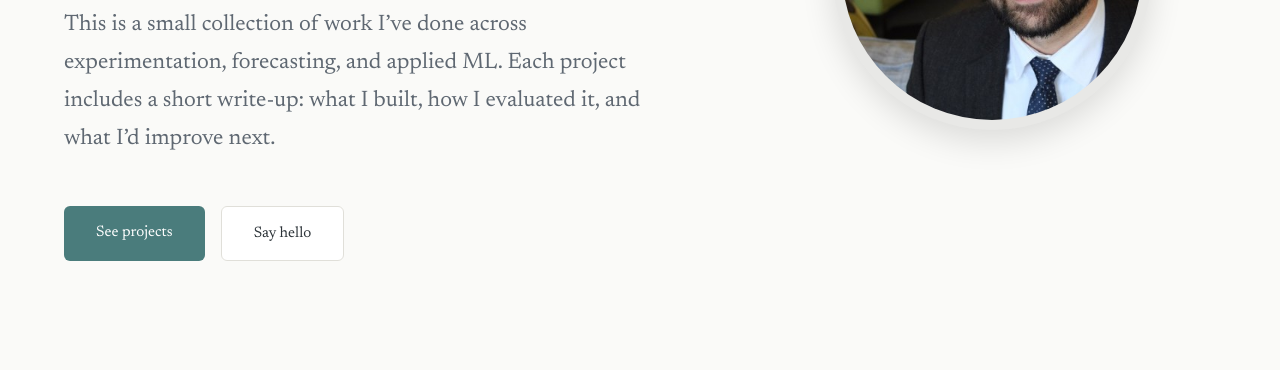
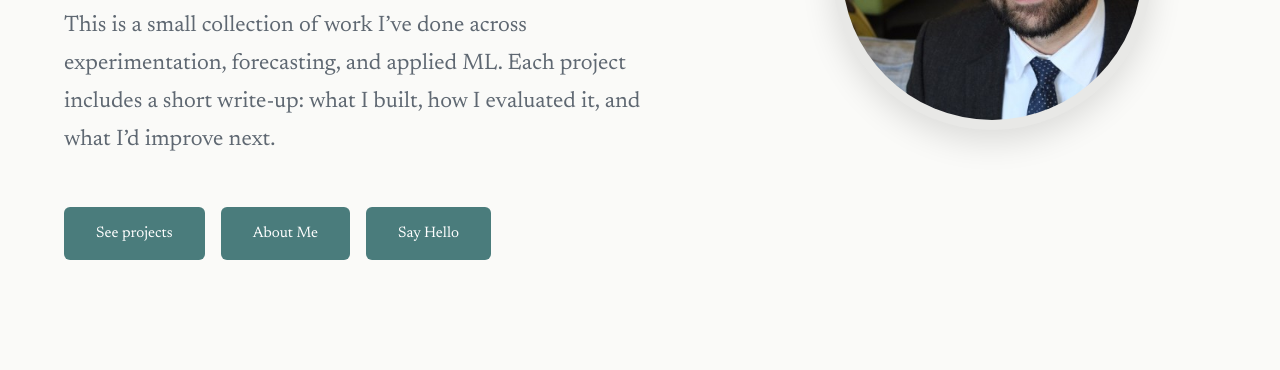
Before and after one commit to TomPCurran/tompcurran.github.io, a plain HTML site: page index.html in a window 1280 px wide. Shown: the part 430-800 px from the top of the page. Drawn offline with Linux system fonts and the light colour scheme.

Commit message:
added about me button

```diff
--- a/index.html
+++ b/index.html
@@ -571,7 +571,8 @@
         </p>
         <div class="hero-cta">
           <a href="#projects" class="btn btn-primary">See projects</a>
-          <a href="#contact" class="btn btn-secondary">Say hello</a>
+          <a href="#about" class="btn btn-primary">About Me</a>
+          <a href="#contact" class="btn btn-primary">Say Hello</a>
         </div>
       </div>
       <div class="hero-image">
```
